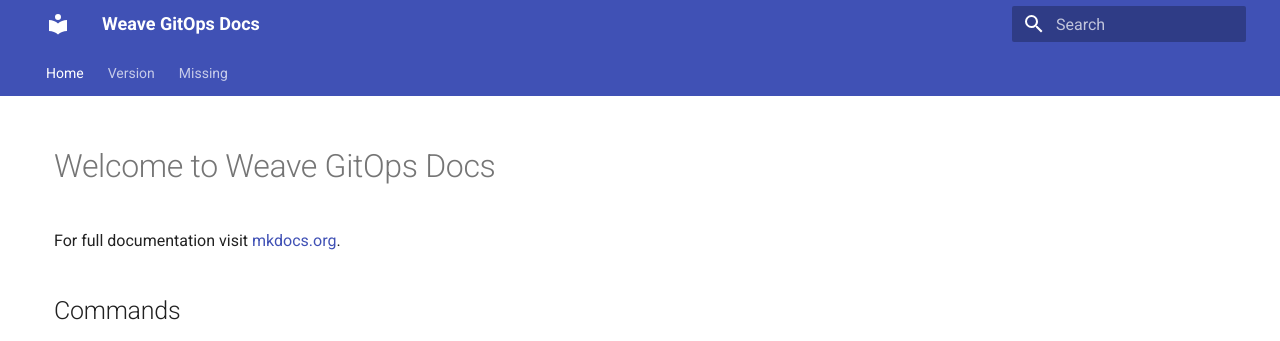
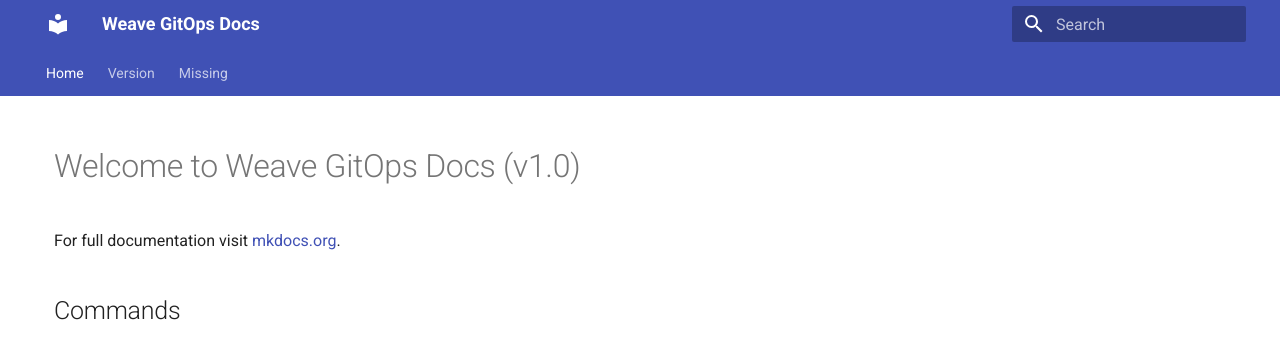
Before and after one commit to cgailey/weaveDocsTstSite, an MkDocs documentation site: the page built from docs/index.md, in a window 1280 px wide. Shown: the top 341 px of the page. Built offline with MkDocs 1.6.1 and Material for MkDocs 9.7.7, drawn with Linux system fonts in a browser that asks for light colours.

Commit message:
make a change

```diff
--- a/docs/index.md
+++ b/docs/index.md
@@ -2,7 +2,7 @@
 template: single_column.html
 ---
 
-# Welcome to Weave GitOps Docs
+# Welcome to Weave GitOps Docs (v1.0)
 
 For full documentation visit [mkdocs.org](https://www.mkdocs.org).
 
```
